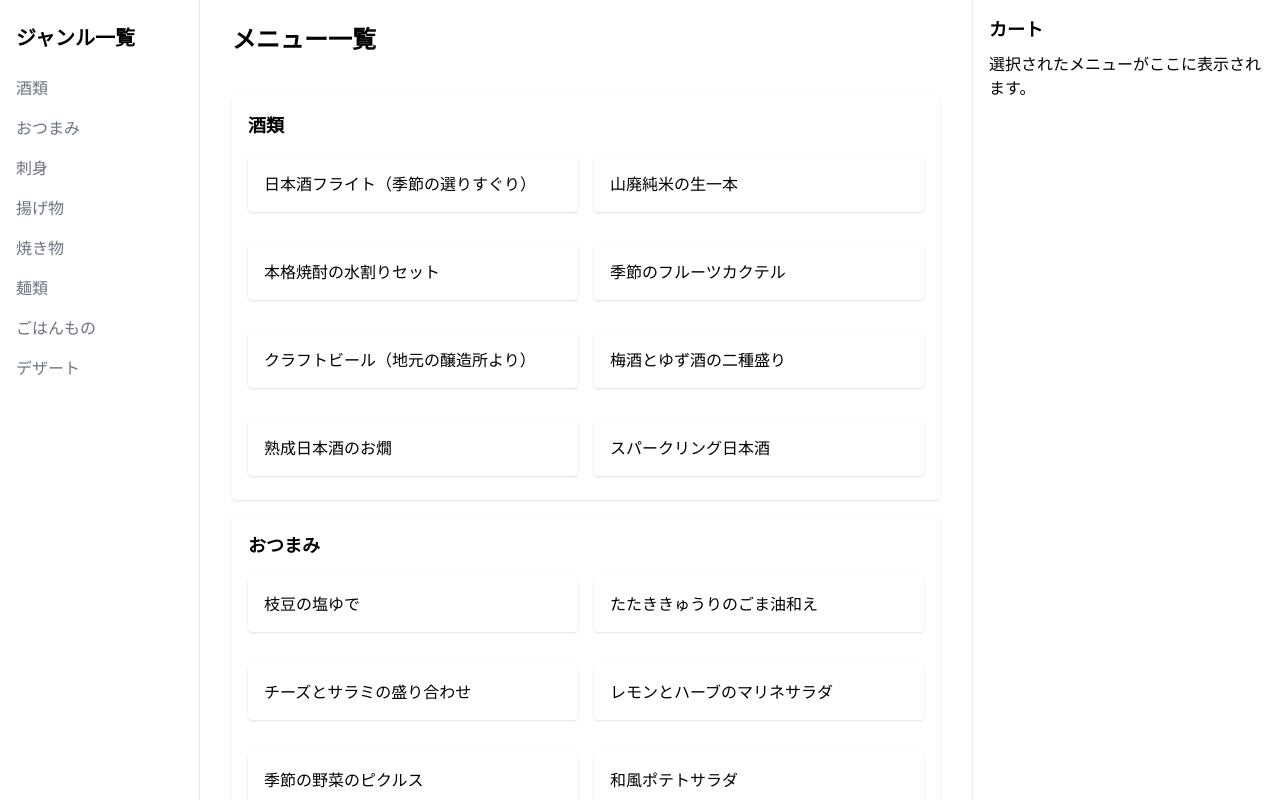
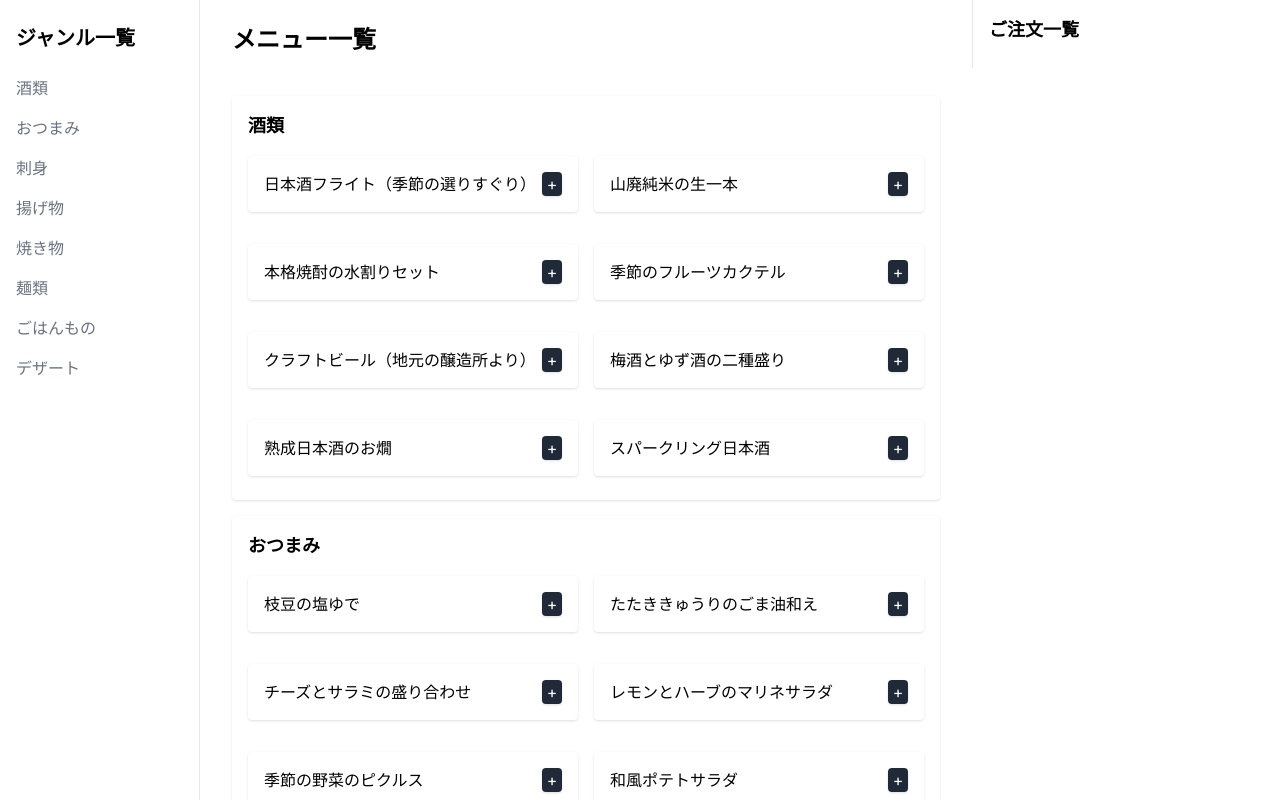
Before and after one commit to hajimism/izakaya-menu-app, a Next.js app: page / in a window 1280 px wide. Built offline with nearby package versions, Linux system fonts and the light colour scheme.

Commit message:
feat: implement cart

```diff
--- /dev/null
+++ b/app/Button.tsx
@@ -0,0 +1,29 @@
+"use client";
+
+import useOrder from "./useOrder";
+
+export function AddButton({ item }: { item: string }) {
+  const { add } = useOrder();
+
+  return (
+    <button
+      className="h-4 w-5 rounded bg-gray-800 pb-6 text-center text-white shadow"
+      onClick={() => add(item)}
+    >
+      +
+    </button>
+  );
+}
+
+export function PopButton({ item }: { item: string }) {
+  const { pop } = useOrder();
+
+  return (
+    <button
+      className="h-4 w-5 rounded bg-gray-300 pb-6 text-center text-gray-700 shadow"
+      onClick={() => pop(item)}
+    >
+      -
+    </button>
+  );
+}
--- a/app/Cart.tsx
+++ b/app/Cart.tsx
@@ -1,8 +1,29 @@
+"use client";
+
+import { AddButton, PopButton } from "./Button";
+import useOrder from "./useOrder";
+
 function Cart() {
+  const { order } = useOrder();
+
   return (
-    <div className="h-screen overflow-auto border-l p-4">
-      <h2 className="mb-2 text-lg font-semibold">カート</h2>
-      <p>選択されたメニューがここに表示されます。</p>
+    <div
+      className="overflow-auto border-l p-4"
+      style={{ scrollBehavior: "smooth" }}
+    >
+      <h2 className="mb-2 text-lg font-semibold">ご注文一覧</h2>
+      <ul>
+        {[...order.entries()].map(([item, count], i) => (
+          <li key={i} className="my-2 flex justify-between">
+            <p>{item}</p>
+            <div className="flex gap-4">
+              <PopButton item={item} />
+              <p className="w-6 text-center">{count}</p>
+              <AddButton item={item} />
+            </div>
+          </li>
+        ))}
+      </ul>
     </div>
   );
 }
--- a/app/Menu.tsx
+++ b/app/Menu.tsx
@@ -1,4 +1,6 @@
 import menuData from "@/menu.json";
+
+import { AddButton } from "./Button";
 
 function Menu() {
   return (
@@ -11,8 +13,12 @@ function Menu() {
           </h2>
           <ul className="grid grid-cols-2 gap-4">
             {(menuData.menu as any)[genre].map((item: string) => (
-              <li key={item} className="my-2 rounded bg-white p-4 shadow">
+              <li
+                key={item}
+                className="my-2 flex items-center justify-between gap-2 rounded bg-white p-4 shadow"
+              >
                 <p>{item}</p>
+                <AddButton item={item} />
               </li>
             ))}
           </ul>
--- /dev/null
+++ b/app/atom.ts
@@ -0,0 +1,3 @@
+import { atom } from "jotai";
+
+export const orderCountsAtom = atom(new Map<string, number>());
--- /dev/null
+++ b/app/useOrder.ts
@@ -0,0 +1,32 @@
+import { useAtom } from "jotai";
+
+import { orderCountsAtom } from "./atom";
+
+const useOrder = () => {
+  const [order, setOrderCounts] = useAtom(orderCountsAtom);
+
+  const add = (item: string) => {
+    setOrderCounts(
+      (prevCounts) =>
+        new Map(prevCounts.set(item, (prevCounts.get(item) || 0) + 1))
+    );
+  };
+
+  const pop = (item: string) => {
+    setOrderCounts((prevCounts) => {
+      const currentCount = prevCounts.get(item) || 0;
+      const nextCount = currentCount > 0 ? currentCount - 1 : 0;
+      return nextCount > 0
+        ? new Map(prevCounts.set(item, nextCount))
+        : new Map([...prevCounts].filter(([key]) => key !== item));
+    });
+  };
+
+  return {
+    order,
+    add,
+    pop,
+  };
+};
+
+export default useOrder;
--- a/package.json
+++ b/package.json
@@ -26,6 +26,7 @@
     "autoprefixer": "10.4.14",
     "eslint": "8.44.0",
     "eslint-config-next": "13.4.7",
+    "jotai": "^2.2.2",
     "next": "13.4.7",
     "postcss": "8.4.24",
     "react": "18.2.0",
```
Also changed, not shown: 1 other file (tests, documents, lock files or other folders).
